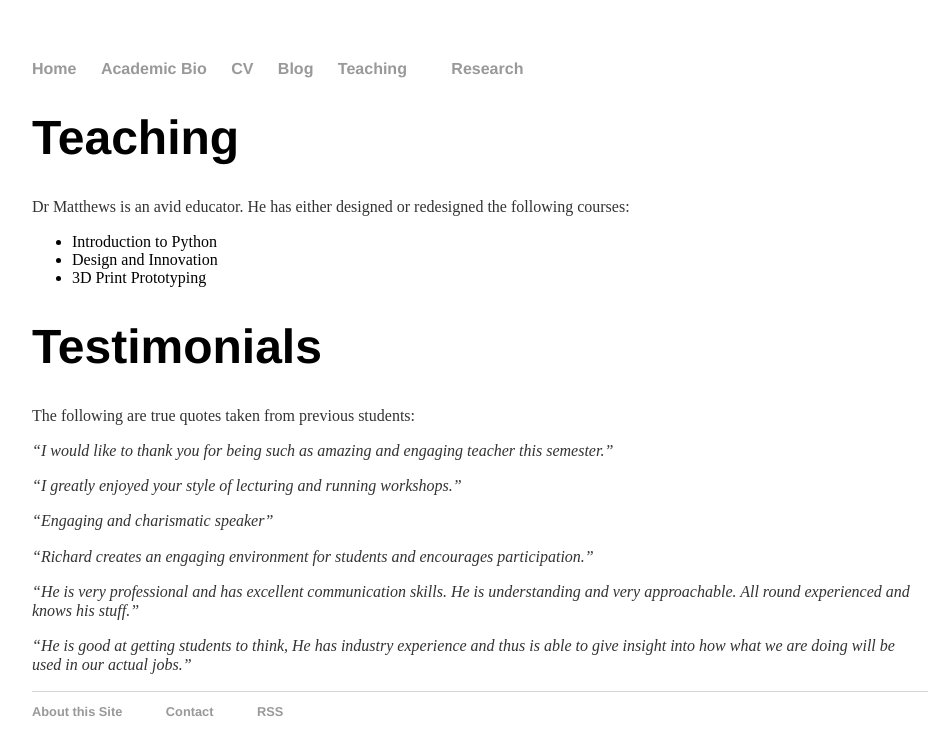
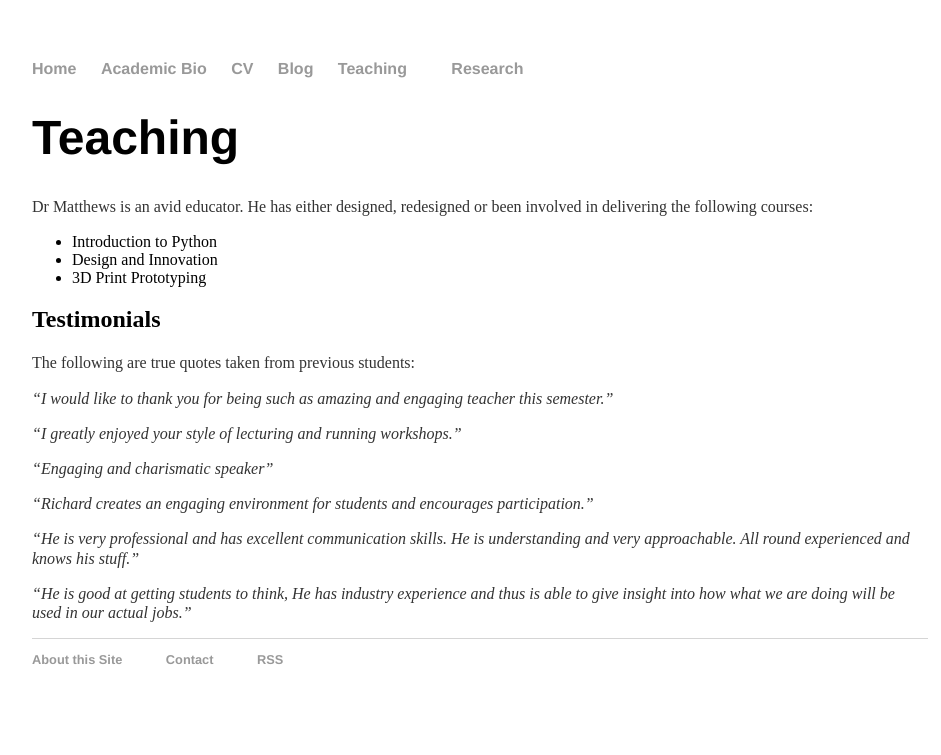
Before and after one commit to rhematt/rhematt.github.io, a Jekyll site: the page built from teaching/index.md, in a window 1280 px wide. Shown: the top 755 px of the page, without its empty margins (160-1101 px from the left). Built offline with Jekyll 4.4.1, drawn with Linux system fonts in a browser that asks for light colours; our own code applies the rules of GitHub Pages for plain Markdown files.

Commit message:
Update index.md

```diff
--- a/teaching/index.md
+++ b/teaching/index.md
@@ -6,14 +6,14 @@ permalink:/teaching/
 
 # Teaching
 
-Dr Matthews is an avid educator. He has either designed or redesigned the following courses:
+Dr Matthews is an avid educator. He has either designed, redesigned or been involved in delivering the following courses:
 
 - Introduction to Python
 - Design and Innovation
 - 3D Print Prototyping
 
 
-# Testimonials
+## Testimonials
 
 The following are true quotes taken from previous students:
 
```
